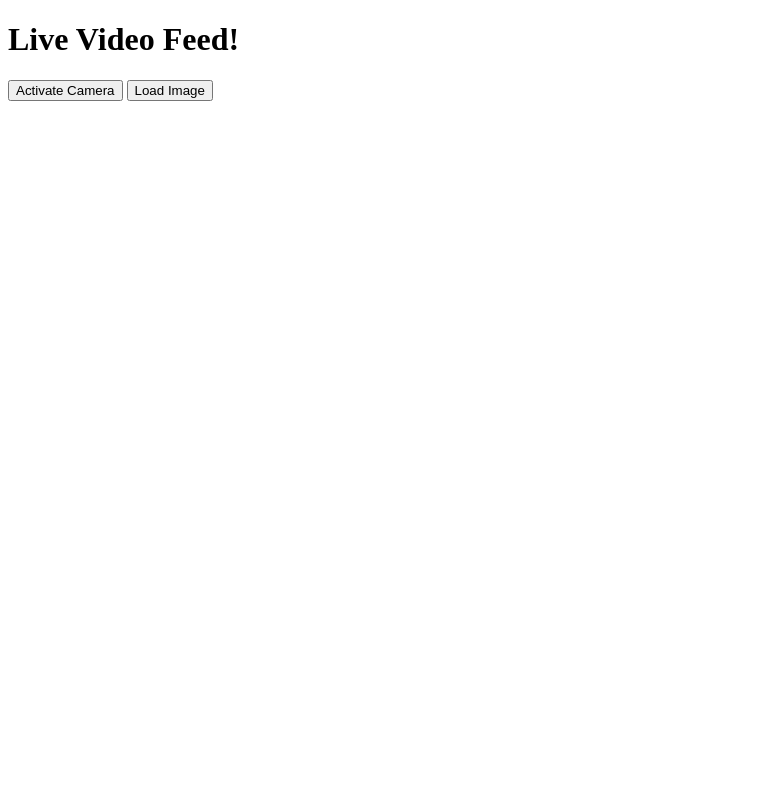
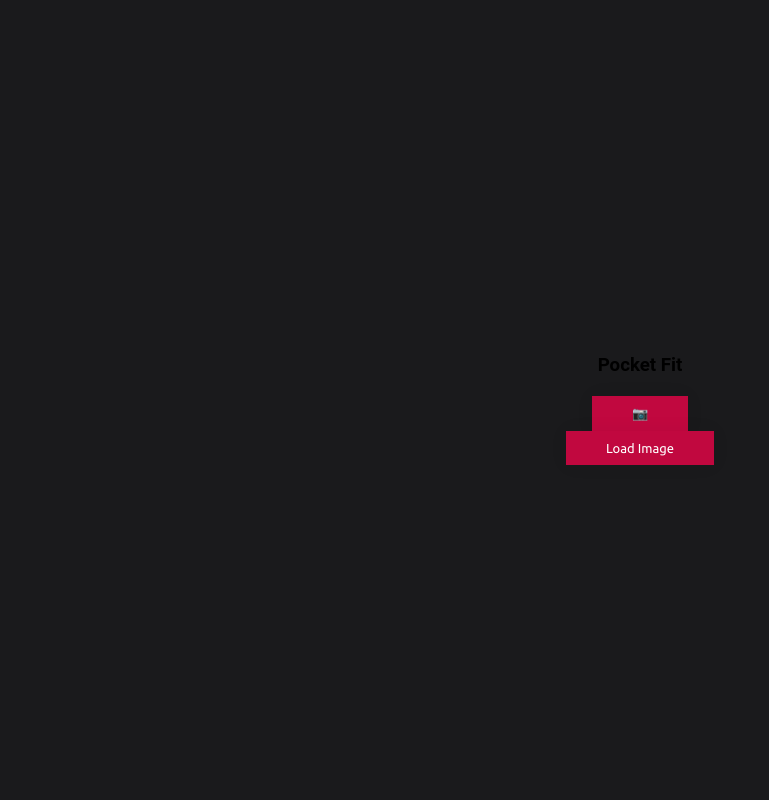
Before and after one commit to KevinB88/Pocket-Fit, a Flask app: template Backend/templates/index.html in a window 1280 px wide. Shown: the whole page, without its empty margins (0-769 px from the left). Run offline with Flask 3, Linux system fonts and the light colour scheme; the template is opened without the code that fills it, so the values that code supplies are empty.

Commit message:
Add title and line styling to index.html and Home.module.css

```diff
--- a/Backend/templates/index.html
+++ b/Backend/templates/index.html
@@ -1,13 +1,33 @@
 <!DOCTYPE html>
 <html lang="en">
+
 <head>
     <meta charset="UTF-8">
     <title>Live Camera Feed</title>
+    <link rel="preconnect" href="https://fonts.googleapis.com">
+    <link rel="preconnect" href="https://fonts.gstatic.com" crossorigin>
+    <link href="https://fonts.googleapis.com/css2?family=Josefin+Sans:wght@100..700&display=swap" rel="stylesheet">
+    <link rel="stylesheet" href="{{ url_for('static', filename='css/style.css') }}">
 </head>
+
+
 <body>
-    <h1>Live Video Feed!</h1>
-    <button id="activateButton">Activate Camera</button>
+
+    <div class="title">
+        <h3>Pocket Fit</h3>
+    </div>
+    <div class="line-container">
+        <div class ="item 1"></div>
+        <div class ="line">
+            <u></u>
+        </div>
+    </div>
+
+    <div class="buttons-container">
+    <button id="activateButton">📷</button>
     <button id="loadImagesButton">Load Image</button>
+    </div>
+
     <div id="imageContainer"></div>
     <div id="imageModal" style="display:none;">
         <span id="closeModal" style="cursor:pointer;">&times; Close</span>
@@ -16,5 +36,10 @@
     <img id="videoFeed" src="{{ url_for('video_feed') }}" width="640" height="480" style="display:none;"/>
     <button id="snapshotBtn" style="display:none;">Take Snapshot</button>
     <script src="static/js/camera.js"></script>
+
+
+
+
+
 </body>
 </html>
--- a/frontend/styles/styles.css
+++ b/frontend/styles/styles.css
@@ -7,7 +7,7 @@
 
 body {
     background-color: #1a1a1c;
-    font-family: 'Ubuntu', sans-serif;
+    font-family: 'Josefin Sans', sans-serif;
     margin: 0;
     padding: 0;
     display: flex;
@@ -21,7 +21,7 @@ body {
 }
 
 h1 {
-    font-family: myFont;
+    font-family: 'Josefin Sans', sans-serif;
     font-size: 2.5rem;
     font-weight: 700;
     text-align: center;
@@ -48,7 +48,7 @@ button {
     display: flex;
     align-items: center;
     justify-content: center;
-    font-family: 'Ubuntu', sans-serif;
+    font-family: 'Josefin Sans', sans-serif;
     font-size: 1rem;
     box-shadow: 0 0 20px 1px rgba(0, 0, 0, 0.04);
     transition: background-color 0.3s, transform 0.3s;
```
Also changed, not shown: frontend/css/Home.module.css (+44 -2 lines), frontend/pages/index.js (+13 -1 lines), image_data_save/snapshot_20240324_072720.png (added).
